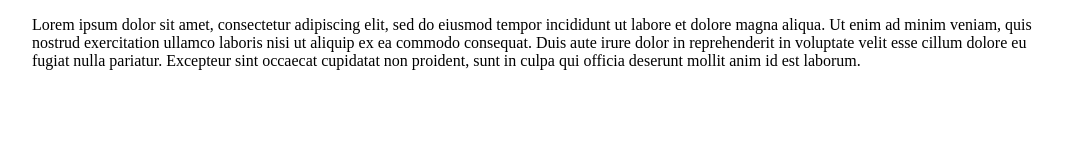
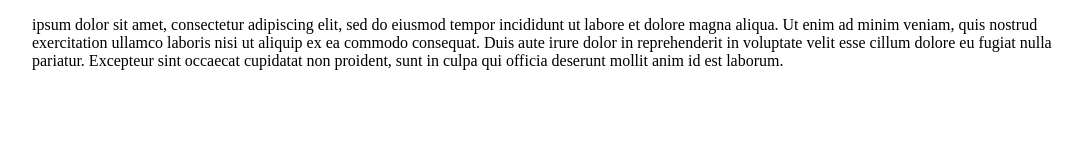
Before and after one commit to Nasta1108/tesk-senior, a plain HTML site: page index.html in a window 1280 px wide. Shown: the whole page, without its empty margins (96-1178 px from the left). Drawn offline with Linux system fonts and the light colour scheme.

Commit message:
Update index.html

```diff
--- a/index.html
+++ b/index.html
@@ -10,7 +10,7 @@
 <body>
     <div id="wrapper">
     <main class="main">
-        <p class="ipson"></p>Lorem ipsum dolor sit amet, consectetur adipiscing elit, sed do eiusmod tempor incididunt ut labore et dolore magna aliqua. Ut enim ad minim veniam, quis nostrud exercitation ullamco laboris nisi ut aliquip ex ea commodo consequat. Duis aute irure dolor in reprehenderit in voluptate velit esse cillum dolore eu fugiat nulla pariatur. Excepteur sint occaecat cupidatat non proident, sunt in culpa qui officia deserunt mollit anim id est laborum.</p>
+        <p class="ipson"></p> ipsum dolor sit amet, consectetur adipiscing elit, sed do eiusmod tempor incididunt ut labore et dolore magna aliqua. Ut enim ad minim veniam, quis nostrud exercitation ullamco laboris nisi ut aliquip ex ea commodo consequat. Duis aute irure dolor in reprehenderit in voluptate velit esse cillum dolore eu fugiat nulla pariatur. Excepteur sint occaecat cupidatat non proident, sunt in culpa qui officia deserunt mollit anim id est laborum.</p>
     </main>
 </div>
 </body>
```
